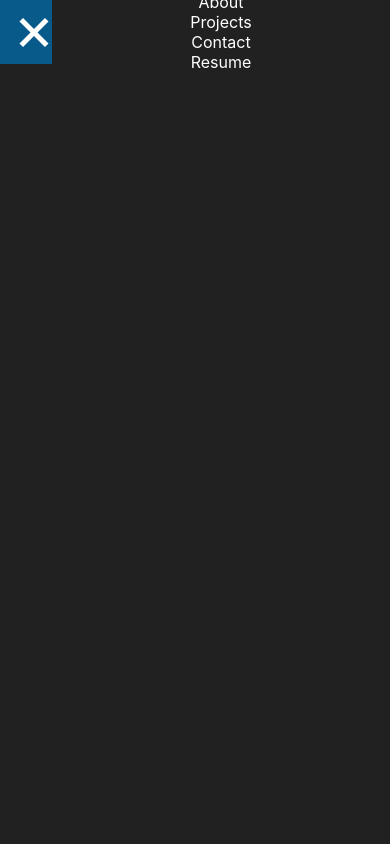
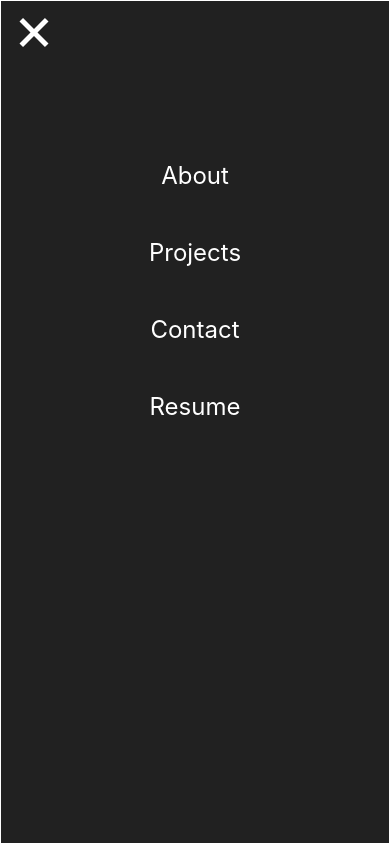
Before and after one commit to naser23/Portfolio, a React (Create React App) app: page / in a window 390 px wide. Both pictures are taken after a click on the element 26 px from the left and 32 px from the top of the page. Built offline with nearby package versions, Linux system fonts and the light colour scheme.

Commit message:
Hamburger menu is functional. Need to work on Desktop navbar and links for both next.

```diff
--- a/src/components/Navbars/MobileNav.js
+++ b/src/components/Navbars/MobileNav.js
@@ -4,10 +4,12 @@ import "../../styles/mobilenav.css";
 function MobileNav() {
   return (
     <nav className="mobileNav">
-      <div className="link">About</div>
-      <div className="link">Projects</div>
-      <div className="link">Contact</div>
-      <div className="link">Resume</div>
+      <div className="linkArea">
+        <div className="mobileLink">About</div>
+        <div className="mobileLink">Projects</div>
+        <div className="mobileLink">Contact</div>
+        <div className="mobileLink">Resume</div>
+      </div>
     </nav>
   );
 }
--- a/src/styles/mobilenav.css
+++ b/src/styles/mobilenav.css
@@ -2,8 +2,36 @@
   width: 100vw;
   height: 100vh;
   display: flex;
+  justify-content: center;
+  position: absolute;
+  top: 0;
+  background-color: #212121;
+  border: 1px solid white;
+}
+
+.linkArea {
+  display: flex;
+  /* justify-content: center; */
+  align-items: center;
   flex-direction: column;
-  justify-content: center;
-  align-items: center;
-  background-color: #212121;
+  text-align: center;
+  gap: 3rem;
+  padding-top: 10rem;
 }
+
+.mobileLink {
+  font-size: 1.5rem;
+}
+
+@media (min-width: 567.98px) {
+  .linkArea {
+    padding-top: 5rem;
+    gap: 2rem;
+  }
+}
+@media (min-width: 767.98px) {
+  .linkArea {
+    gap: 5rem;
+    padding-top: 10rem;
+  }
+}
```
